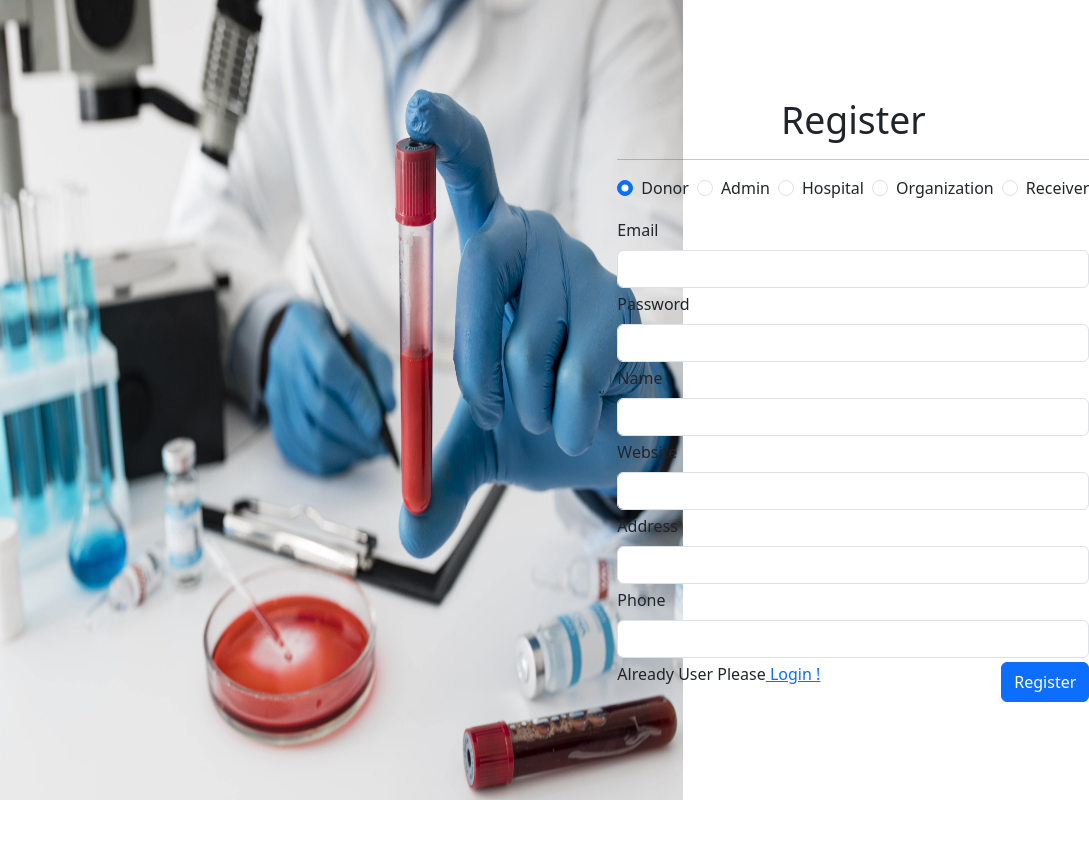
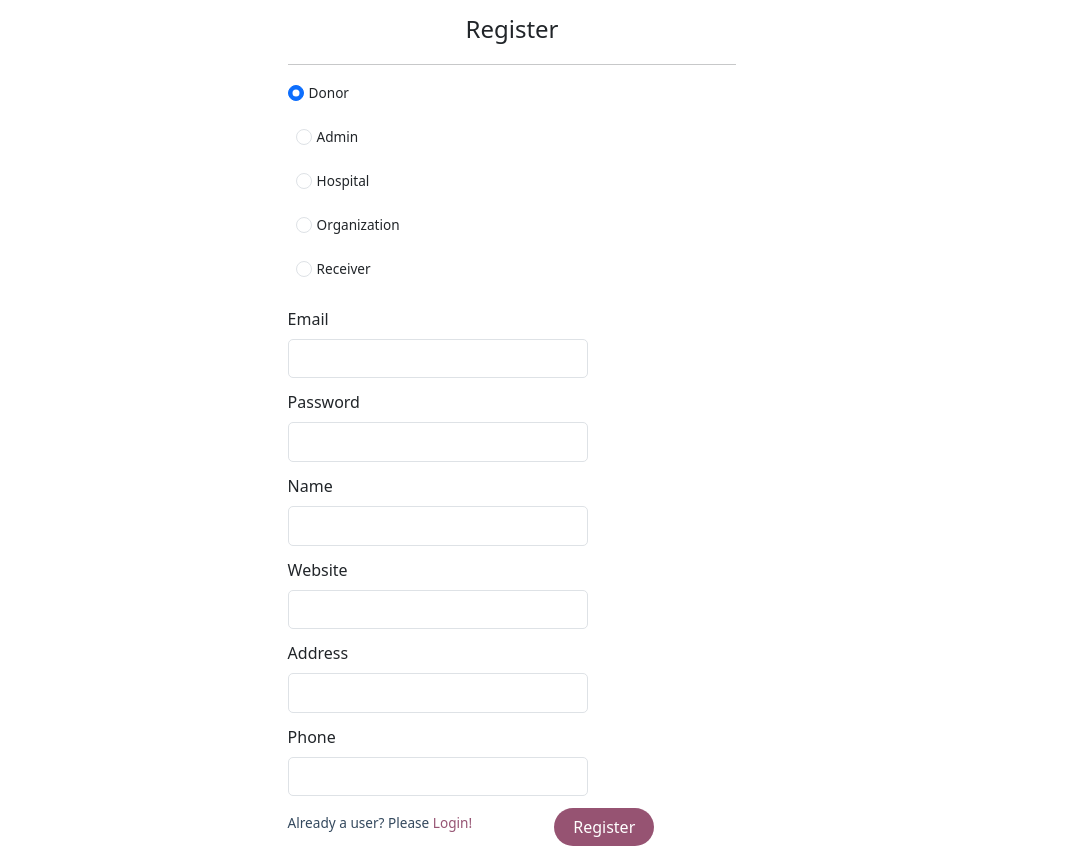
Before and after one commit to Lajwantiharani/DMYF, a React (Create React App) app in the folder client/: page /register in a window 1024 px wide. Shown: the whole page, 1089 px wide, since content can reach past the window. Before the commit the page ends 800 px from the top, so only its background shows below. Built offline with nearby package versions, Linux system fonts and the light colour scheme.

Commit message:
login and register pages
adjusting the ui of login and register pages and making them user friendly

```diff
--- a/client/src/components/Shared/Form/Form.js
+++ b/client/src/components/Shared/Form/Form.js
@@ -207,16 +207,24 @@ const Form = ({ formType, submitBtn, formTitle }) => {
 
         <div className="d-flex flex-row justify-content-between">
           {formType === "login" ? (
-            <p>
-              {" "}
-              Not registered yet ? Register
-              <Link to="/register"> Here !</Link>
+            <p style={{ color: "#34495e" }}>
+              Not registered yet?{" "}
+              <Link
+                to="/register"
+                style={{ color: "rgba(106, 11, 55, 0.7)", textDecoration: "none" }}
+              >
+                Register Here!
+              </Link>
             </p>
           ) : (
-            <p>
-              {" "}
-              Already User Please
-              <Link to="/login"> Login !</Link>
+            <p style={{ color: "#34495e" }}>
+              Already a user? Please{" "}
+              <Link
+                to="/login"
+                style={{ color: "rgba(106, 11, 55, 0.7)", textDecoration: "none" }}
+              >
+                Login!
+              </Link>
             </p>
           )}
           <button className="btn btn-primary" type="submit">
--- a/client/src/pages/LandingPage.css
+++ b/client/src/pages/LandingPage.css
@@ -99,9 +99,8 @@
 .register-link-container #donate-button {
     background-color: #ff0000;
     color: #333;
-    font-weight: bold;
     text-decoration: none;
-    width: 120px; /* Reduced width */
+    width: 20px; /* Reduced width */
     height: 40px; /* Reduced height */
     border-radius: 20px;
     display: inline-block;
@@ -126,10 +125,10 @@
     }
 
     .register-link-container #donate-button {
-        width: 150px; /* Reduced width for desktop */
-        height: 50px; /* Reduced height for desktop */
+        width: 110px; /* Reduced width for desktop */
+        height: 40px; /* Reduced height for desktop */
         font-size: 1.2rem; /* Reduced text size for desktop */
-        line-height: 50px; /* Adjust line height to match height */
+        line-height: 37px; /* Adjust line height to match height */
     }
 }
 
@@ -156,7 +155,7 @@
     }
 
     .register-link-container #donate-button {
-        width: 100px; /* Further reduced width for mobile */
+        width: 80px; /* Further reduced width for mobile */
         height: 35px; /* Further reduced height for mobile */
         font-size: 0.9rem; /* Further reduced text size for mobile */
         line-height: 35px; /* Adjust line height to match height */
--- a/client/src/pages/LandingPage.js
+++ b/client/src/pages/LandingPage.js
@@ -38,7 +38,7 @@ const LandingPage = () => {
             {/* Register Now Link Inside Donate Section */}
             <div className="register-link-container">
               <Link to="/register" id="donate-button" className="action-link">
-                Register Now
+                Register
               </Link>
             </div>
           </div>
@@ -128,7 +128,7 @@ const LandingPage = () => {
           <span id="logo-text">DMYF</span>
         </div>
         <div className="facebook-info">
-          <a href="https://facebook.com/yourpage" target="_blank" rel="noopener noreferrer">
+          <a href="https://www.facebook.com/Pak.DMYF" target="_blank" rel="noopener noreferrer">
             <FontAwesomeIcon icon={faFacebookF} className="facebook-icon" />
           </a>
           Follow us on Facebook for updates!
--- a/client/src/pages/auth/Login.js
+++ b/client/src/pages/auth/Login.js
@@ -1,35 +1,27 @@
 import React from "react";
 import Form from "../../components/Shared/Form/Form";
-
-
 import Spinner from "../../components/Shared/Form/Spinner";
 import { useSelector } from "react-redux";
-
+import "./lg_reg.css";
 const Login = () => {
-const { loading, error } = useSelector((state) => state.auth);
-
+  const { loading, error } = useSelector((state) => state.auth);
 
   return (
     <>
-    {error  &&<span> {alert(error)}</span>}
+      {error && <span> {alert(error)}</span>}
       {loading ? (
         <Spinner />
       ) : (
         <div className="row g-0">
           <div className="col-md-8 form-banner">
-            <img src="./assets/images/banner1.jpg" alt="loginImage" />
+            <img src="./assets/images/lg_reg.jpg" alt="registerImage" />
           </div>
           <div className="col-md-4 form-container">
-            <Form
-              formTitle={"Login Page"}
-              submitBtn={"Login"}
-              formType={"login"}
-            />
+            <Form formTitle={"Login"} submitBtn={"Login"} formType={"login"} />
           </div>
         </div>
       )}
     </>
-
   );
 };
 
--- a/client/src/pages/auth/Register.js
+++ b/client/src/pages/auth/Register.js
@@ -2,6 +2,7 @@ import React from 'react'
 import Form from '../../components/Shared/Form/Form';
 import { useSelector } from 'react-redux';
 import Spinner from '../../components/Shared/Form/Spinner';
+import "./lg_reg.css";
 const Register = () => {
 const { loading, error } = useSelector((state) => state.auth);
 
@@ -14,7 +15,7 @@ const { loading, error } = useSelector((state) => state.auth);
       ) : (
    <div className="row g-0">
     <div className="col-md-8 form-banner">
-      <img src="./assets/images/banner2.jpg" alt="registerImage" />
+      <img src="./assets/images/lg_reg.jpg" alt="registerImage" />
     </div>
      <div className="col-md-4 form-container">
       <Form    formTitle={'Register'} submitBtn={'Register'} formType={'register'}
--- /dev/null
+++ b/client/src/pages/auth/lg_reg.css
@@ -0,0 +1,121 @@
+/* client/src/pages/auth/login.css */
+
+/*Desktop View*/
+/* Desktop view (screens ≥ 768px) */
+@media (min-width: 1100px) {
+  .form-container .btn {
+    width: 100% !important;
+    max-width: 100px !important; /* Match button width to inputs */
+    margin-left: auto !important;
+    display: block !important;
+    padding: 7px 7px !important; /* Reduced top and bottom padding */
+    font-size: 1rem !important;
+    border-radius: 30px !important;
+    margin-bottom: 7px !important;
+    background-color: rgba(106, 11, 55, 0.7);
+    border: none;
+  }
+
+  .form-container .d-flex.flex-row {
+    align-items: center !important;
+  }
+}
+
+
+/* Mobile view (screens ≤ 767.98px) */
+@media (max-width: 1100px) {
+  .form-banner,
+  .form-banner img {
+    display: none !important; /* Hide the image on mobile */
+    height: 0 !important;
+    width: 0 !important;
+    overflow: hidden !important;
+  }
+
+  .form-container {
+    width: 100% !important;
+    max-width: 100% !important;
+    padding: 15px !important;
+    flex: 0 0 100% !important;
+    box-sizing: border-box !important;
+    background-color: #fff !important;
+    min-height: 100vh !important;
+  }
+
+  .row.g-0 {
+    margin: 0 !important;
+    flex-direction: column !important;
+  }
+
+  .form-container h1 {
+    font-size: 1.5rem !important;
+    text-align: center !important;
+    margin-bottom: 20px !important;
+  }
+
+  .form-container .d-flex.mb-3 {
+    display: flex !important;
+    flex-wrap: wrap !important;
+    justify-content: space-between !important;
+    gap: 10px !important;
+  }
+
+  .form-container .form-check {
+    flex: 0 0 48% !important;
+    margin-bottom: 10px !important;
+    display: flex !important;
+    align-items: center !important;
+  }
+
+  .form-container .form-check-label {
+    font-size: 0.85rem !important;
+    margin-left: 5px !important;
+  }
+
+  .form-container .form-check-input {
+    margin-top: 0 !important;
+  }
+
+  /* Target email and password inputs specifically */
+  .form-container input[name="email"],
+  .form-container input[name="password"],
+  .form-container input[name="phone"],
+  .form-container input[name="website"],
+  .form-container input[name="name"],
+  .form-container input[name="address"],
+  .form-container input[name="password"] {
+    width: 100% !important;
+    max-width: 300px !important; /* Decrease width of email and password inputs */
+    margin-right: auto !important; /* Center the inputs */
+    display: block !important; /* Ensure block-level for centering */
+    font-size: 0.9rem !important;
+    padding: 8px !important;
+    margin-bottom: 12px !important;
+    border-radius: 5px !important;
+  }
+
+  .form-container .btn {
+    width: 100% !important;
+    max-width: 100px !important; /* Match button width to inputs */
+    margin-left: auto !important;
+    margin-right: auto !important;
+    display: block !important;
+    padding: 7px 7px !important; /* Reduced top and bottom padding */
+    font-size: 1rem !important;
+    border-radius: 30px !important;
+    margin-bottom: 7px !important;
+    background-color: rgba(106, 11, 55, 0.7);
+    border: none;
+  }
+
+
+  .form-container p {
+    font-size: 0.85rem !important;
+    text-align: center !important;
+    margin-bottom: 15px !important;
+  }
+
+  .form-container .d-flex.flex-row {
+    align-items: center !important;
+  }
+}
```
Also changed, not shown: client/public/assets/images/lg_reg.jpg (added), client/src/pages/auth/lg_reg.jpg (added).
